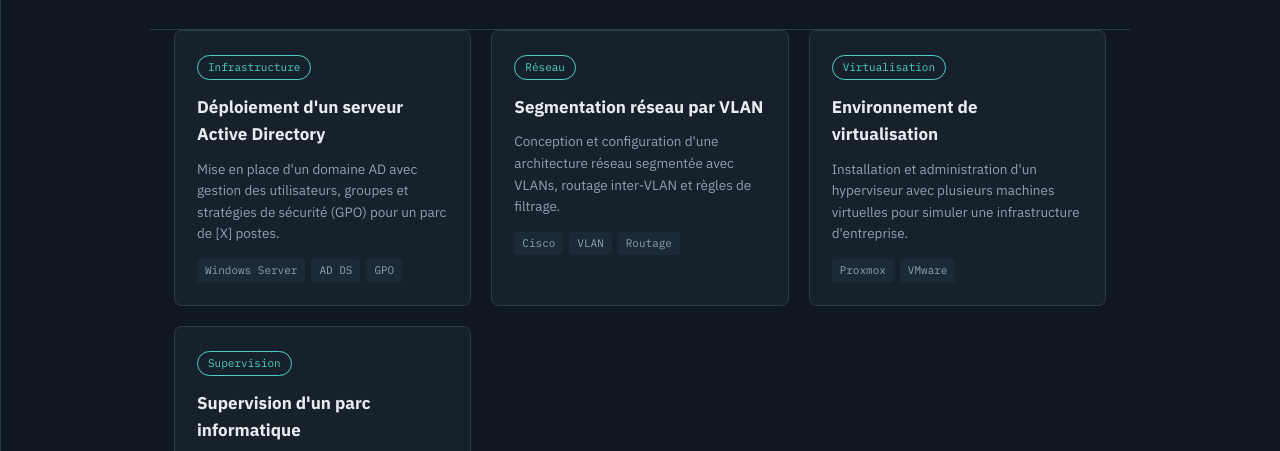
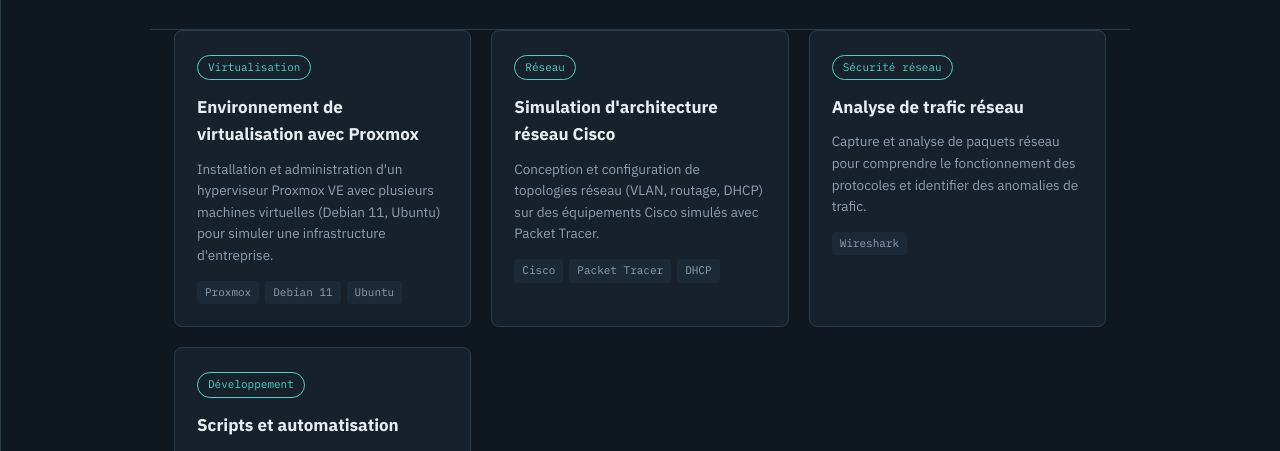
Before and after one commit to florent-boyer/florent-boyer.github.io, a plain HTML site: page projets.html in a window 1280 px wide. Shown: the part 294-745 px from the top of the page. Drawn offline with Linux system fonts and the light colour scheme.

Commit message:
Add files via upload

```diff
--- a/projets.html
+++ b/projets.html
@@ -37,28 +37,28 @@
   <section class="wrap">
     <div class="projects-grid">
       <div class="project-card">
-        <span class="project-tag">Infrastructure</span>
-        <h3>Déploiement d'un serveur Active Directory</h3>
-        <p>Mise en place d'un domaine AD avec gestion des utilisateurs, groupes et stratégies de sécurité (GPO) pour un parc de [X] postes.</p>
-        <div class="project-stack"><span>Windows Server</span><span>AD DS</span><span>GPO</span></div>
+        <span class="project-tag">Virtualisation</span>
+        <h3>Environnement de virtualisation avec Proxmox</h3>
+        <p>Installation et administration d'un hyperviseur Proxmox VE avec plusieurs machines virtuelles (Debian 11, Ubuntu) pour simuler une infrastructure d'entreprise.</p>
+        <div class="project-stack"><span>Proxmox</span><span>Debian 11</span><span>Ubuntu</span></div>
       </div>
       <div class="project-card">
         <span class="project-tag">Réseau</span>
-        <h3>Segmentation réseau par VLAN</h3>
-        <p>Conception et configuration d'une architecture réseau segmentée avec VLANs, routage inter-VLAN et règles de filtrage.</p>
-        <div class="project-stack"><span>Cisco</span><span>VLAN</span><span>Routage</span></div>
+        <h3>Simulation d'architecture réseau Cisco</h3>
+        <p>Conception et configuration de topologies réseau (VLAN, routage, DHCP) sur des équipements Cisco simulés avec Packet Tracer.</p>
+        <div class="project-stack"><span>Cisco</span><span>Packet Tracer</span><span>DHCP</span></div>
       </div>
       <div class="project-card">
-        <span class="project-tag">Virtualisation</span>
-        <h3>Environnement de virtualisation</h3>
-        <p>Installation et administration d'un hyperviseur avec plusieurs machines virtuelles pour simuler une infrastructure d'entreprise.</p>
-        <div class="project-stack"><span>Proxmox</span><span>VMware</span></div>
+        <span class="project-tag">Sécurité réseau</span>
+        <h3>Analyse de trafic réseau</h3>
+        <p>Capture et analyse de paquets réseau pour comprendre le fonctionnement des protocoles et identifier des anomalies de trafic.</p>
+        <div class="project-stack"><span>Wireshark</span></div>
       </div>
       <div class="project-card">
-        <span class="project-tag">Supervision</span>
-        <h3>Supervision d'un parc informatique</h3>
-        <p>Déploiement d'un outil de supervision pour surveiller la disponibilité des services et générer des alertes.</p>
-        <div class="project-stack"><span>Zabbix</span><span>SNMP</span></div>
+        <span class="project-tag">Développement</span>
+        <h3>Scripts et automatisation</h3>
+        <p>Développement de scripts et petits programmes pour automatiser des tâches, manipuler des bases de données et se familiariser avec plusieurs langages.</p>
+        <div class="project-stack"><span>Python</span><span>SQL</span><span>Java</span><span>PHP</span></div>
       </div>
     </div>
   </section>
```
